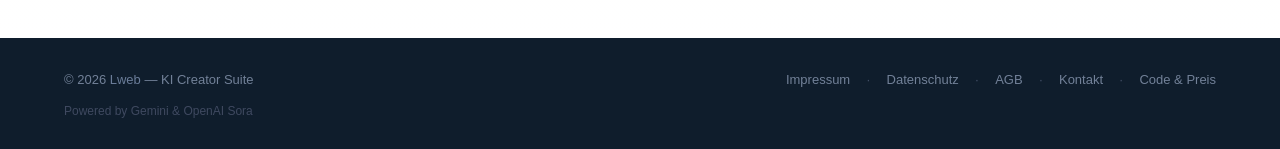
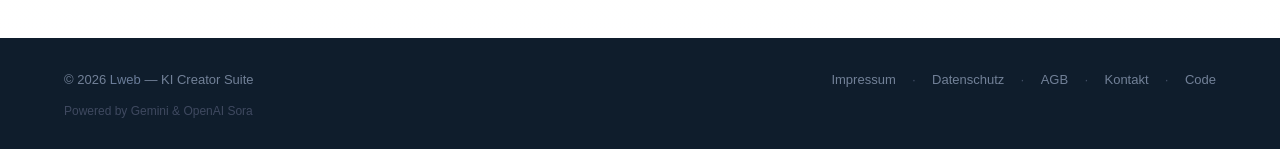
Before and after one commit to donia1222/AI-Generator, a Next.js app: page / in a window 1280 px wide. Shown: the part 1097-1246 px from the top of the page. Built offline with nearby package versions, Linux system fonts and the light colour scheme.

Commit message:
2editor154“

```diff
--- a/app/layout.tsx
+++ b/app/layout.tsx
@@ -51,7 +51,7 @@ export default function RootLayout({
                 <span className="text-gunpowder-700">·</span>
                 <a href="/kontakt" className="text-gunpowder-500 hover:text-white transition-colors">Kontakt</a>
                 <span className="text-gunpowder-700">·</span>
-                <a href="/produkt" className="text-gunpowder-500 hover:text-white transition-colors">Code &amp; Preis</a>
+                <a href="/produkt" className="text-gunpowder-500 hover:text-white transition-colors">Code</a>
               </nav>
             </div>
             <p className="text-[12px] text-gunpowder-600 mt-3 max-md:text-center">
```
